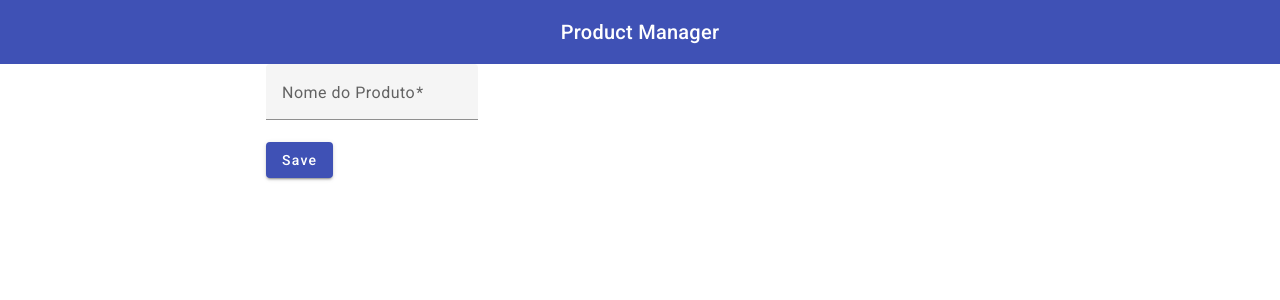
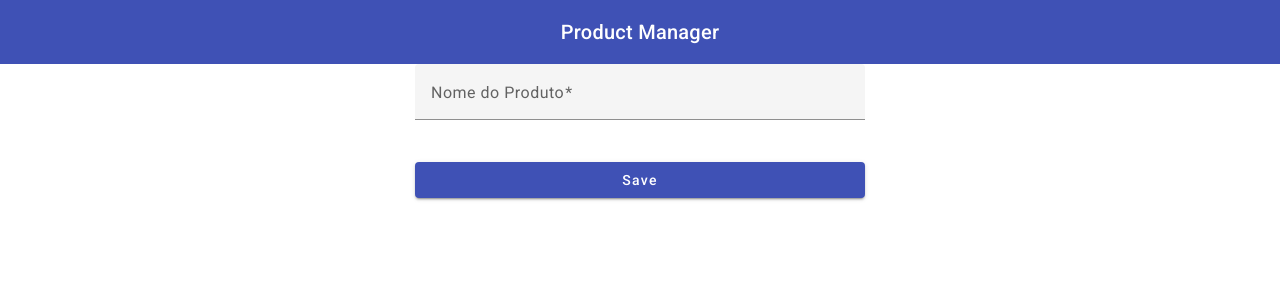
Before and after one commit to sheilaRReis/angular-product-store, an Angular app: page /create-product in a window 1280 px wide. Shown: the top 300 px of the page. Built offline with nearby package versions, Linux system fonts and the light colour scheme.

Commit message:
style(create-product): update component layout and styling

```diff
--- a/src/features/create-product/create-product.component.html
+++ b/src/features/create-product/create-product.component.html
@@ -1,17 +1,17 @@
-<div class="example-container">
-    <form [formGroup]="form" (ngSubmit)="onSubmit()">
+<form [formGroup]="form" (ngSubmit)="onSubmit()" class="form-container">
+    <div class="form-content-container">
         <mat-form-field>
             <mat-label>Nome do Produto</mat-label>
             <input matInput type="text"
-             name="Name"
-             formControlName="name"
-             placeholder="Product Name"
-             required />
+            name="Name"
+            formControlName="name"
+            placeholder="Product Name"
+            required />
         </mat-form-field>
         <br/>
         <button
             mat-raised-button
             color="primary"
             type="submit">Save</button>
-    </form>
-</div>
+    </div>
+</form>
--- a/src/features/create-product/create-product.component.scss
+++ b/src/features/create-product/create-product.component.scss
@@ -0,0 +1,10 @@
+.form-container{
+    display: flex;
+    justify-content: center;
+}
+.form-content-container{
+    width: 100%;
+    max-width: 450px;
+    display: flex;
+    flex-direction: column;
+}
```
